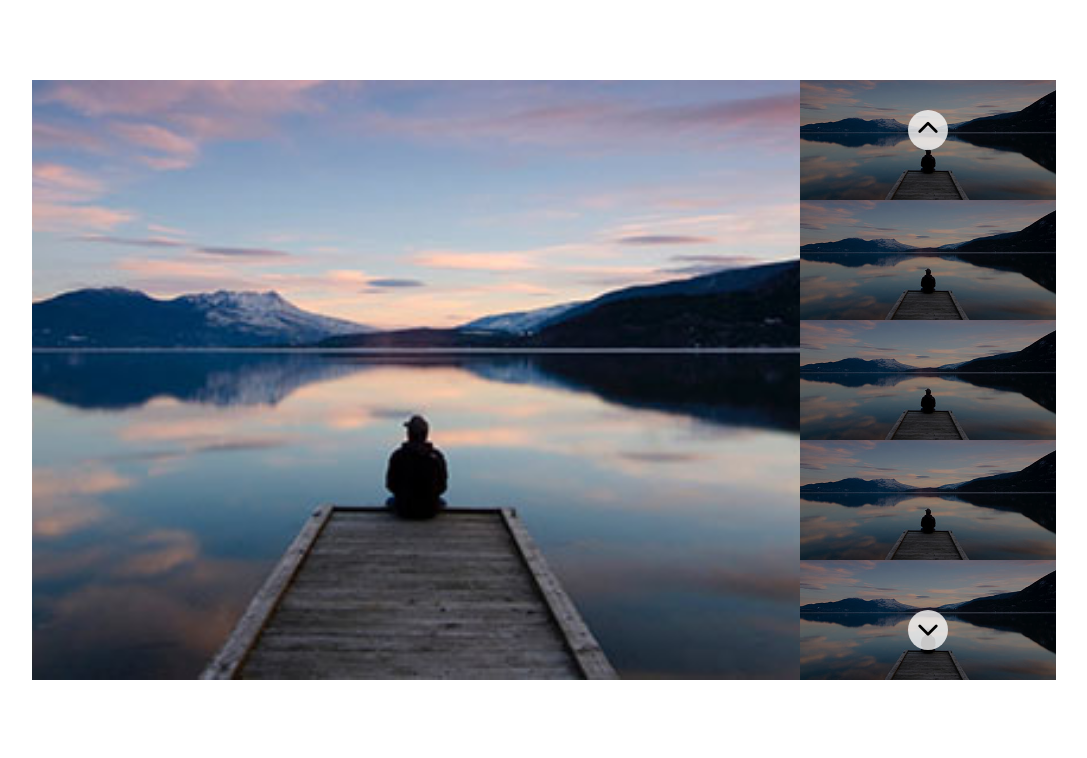
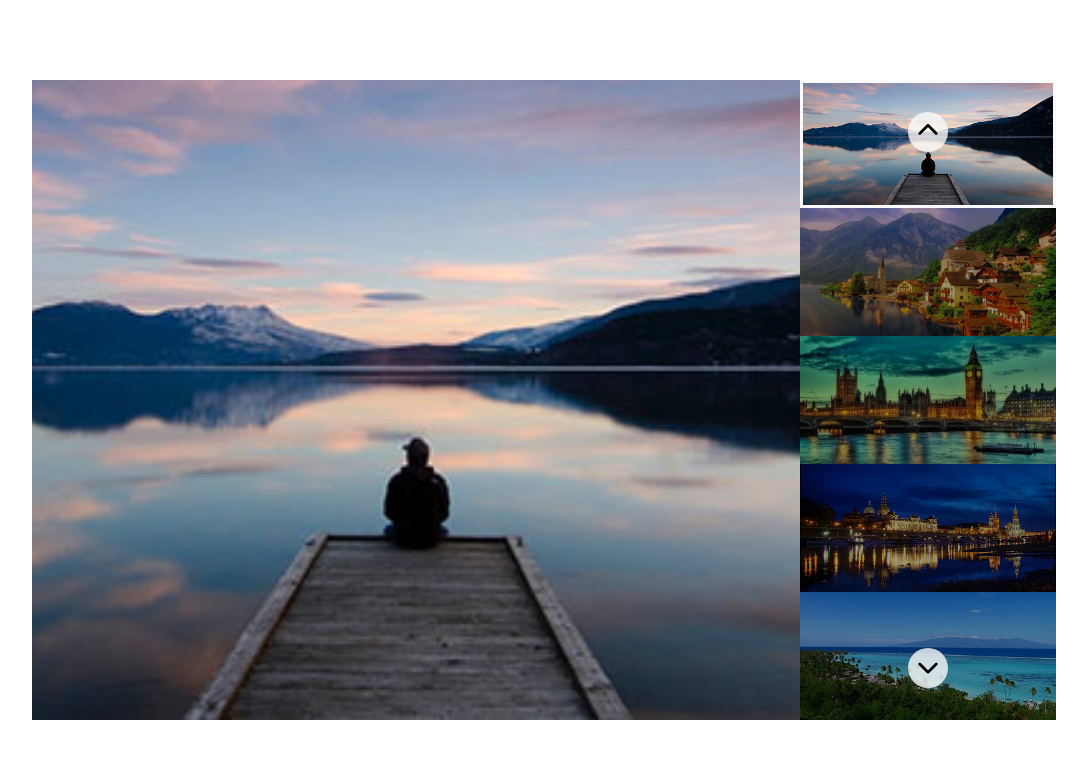
Before and after one commit to andreamorandi/js-array-carousel, a plain HTML site: page index.html in a window 1280 px wide. Shown: the whole page, without its empty margins (96-1183 px from the left). Drawn offline with Linux system fonts and the light colour scheme.

Commit message:
Pagina completata

```diff
--- a/css/style.css
+++ b/css/style.css
@@ -11,6 +11,7 @@
     width: 80vw;
     height: 80vh;
     transform: translate(-50%, -50%);
+    background-color: black;
 }
 
 .items-container {
@@ -21,7 +22,8 @@
 
 .item {
     width: 60vw;
-    height: 75vh;
+    height: 80vh;
+    display: none;
 }
 
 .item img {
@@ -32,28 +34,29 @@
 
 .item.active {
     display: block;
+    animation: fade 250ms;
 }
 
-.thumbnails {
+.thumbnails-container {
     position: absolute;
     top: 0;
     right: 0;
 }
 
-.item-small {
+.thumbnail {
     width: 20vw;
-    height: calc(75vh / 5);
-    background-color: black;
+    height: calc(80vh / 5);
 }
 
-.item-small img {
+.thumbnail img {
     width: 100%;
     height: 100%;
     object-fit: cover;
     opacity: .6;
+    transition: all 150ms;
 }
 
-.item-small.active img {
+.thumbnail.active img {
     opacity: 1;
     border: 3px solid rgb(250, 250, 250);
 }
@@ -64,6 +67,7 @@
     top: 5%;
     right: 50%;
     transform: translateX(50%);
+    z-index: 999;
     width: 40px;
     height: 40px;
     line-height: 40px;
@@ -72,7 +76,7 @@
     font-size: 22px;
     cursor: pointer;
     background-color: rgba(250, 250, 250, 0.8);
-    transition: 300ms;
+    transition: background-color 300ms;
 }
 
 .next {
@@ -84,3 +88,12 @@
 .next:hover {
     background-color: rgb(250, 250, 250);
 }
+
+@keyframes fade {
+    from {
+        opacity: 0;
+    }
+    to {
+        opacity: 100%;
+    }
+}
--- a/index.html
+++ b/index.html
@@ -14,27 +14,8 @@
 <body>
     <div class="container">
         <div class="slider">
-            <div class="items-container">
-                <div class="item">
-                    <img src="img/01.jpg" alt="">
-                </div>
-            </div>
-            <div class="thumbnails">
-                <div class="item-small">
-                    <img src="img/01.jpg" alt="">
-                </div>
-                <div class="item-small">
-                    <img src="img/01.jpg" alt="">
-                </div>
-                <div class="item-small">
-                    <img src="img/01.jpg" alt="">
-                </div>
-                <div class="item-small">
-                    <img src="img/01.jpg" alt="">
-                </div>
-                <div class="item-small">
-                    <img src="img/01.jpg" alt="">
-                </div>
+            <div class="items-container"></div>
+            <div class="thumbnails-container">
                 <div class="prev"><i class="fa-solid fa-chevron-up"></i></div>
                 <div class="next"><i class="fa-solid fa-chevron-down"></i></div>
             </div>
--- a/js/script.js
+++ b/js/script.js
@@ -0,0 +1,56 @@
+const sliderImages = [
+    "img/01.jpg",
+    "img/02.jpg",
+    "img/03.jpg",
+    "img/04.jpg",
+    "img/05.jpg"
+];
+
+const itemsContainer = document.querySelector(".items-container");
+const thumbnailsContainer = document.querySelector(".thumbnails-container");
+
+for (let i = 0; i < sliderImages.length; i++) {
+    const thisImg = sliderImages[i];
+    const itemsElement = `
+        <div class="item">
+            <img src="${thisImg}" alt ="">
+        </div>`;
+    const thumbnailsElement = `
+        <div class="thumbnail">
+        <img src="${thisImg}" alt="">
+        </div>`
+    itemsContainer.innerHTML += itemsElement;
+    thumbnailsContainer.innerHTML += thumbnailsElement;
+}
+
+const items = document.getElementsByClassName("item");
+const thumbnails = document.getElementsByClassName("thumbnail");
+let sliderPosition = 0;
+items[sliderPosition].classList.add("active");
+thumbnails[sliderPosition].classList.add("active");
+
+const nextBtn = document.querySelector(".next");
+nextBtn.addEventListener("click", function () {
+    items[sliderPosition].classList.remove("active");
+    thumbnails[sliderPosition].classList.remove("active");
+    if (sliderPosition < sliderImages.length - 1) {
+        sliderPosition++;
+    } else {
+        sliderPosition = 0;
+    }
+    items[sliderPosition].classList.add("active");
+    thumbnails[sliderPosition].classList.add("active");
+});
+
+const prevBtn = document.querySelector(".prev");
+prevBtn.addEventListener("click", function () {
+    items[sliderPosition].classList.remove("active");
+    thumbnails[sliderPosition].classList.remove("active");
+    if (sliderPosition > 0) {
+        sliderPosition--;
+    } else {
+        sliderPosition = sliderImages.length - 1;
+    }
+    items[sliderPosition].classList.add("active");
+    thumbnails[sliderPosition].classList.add("active");
+});
```
